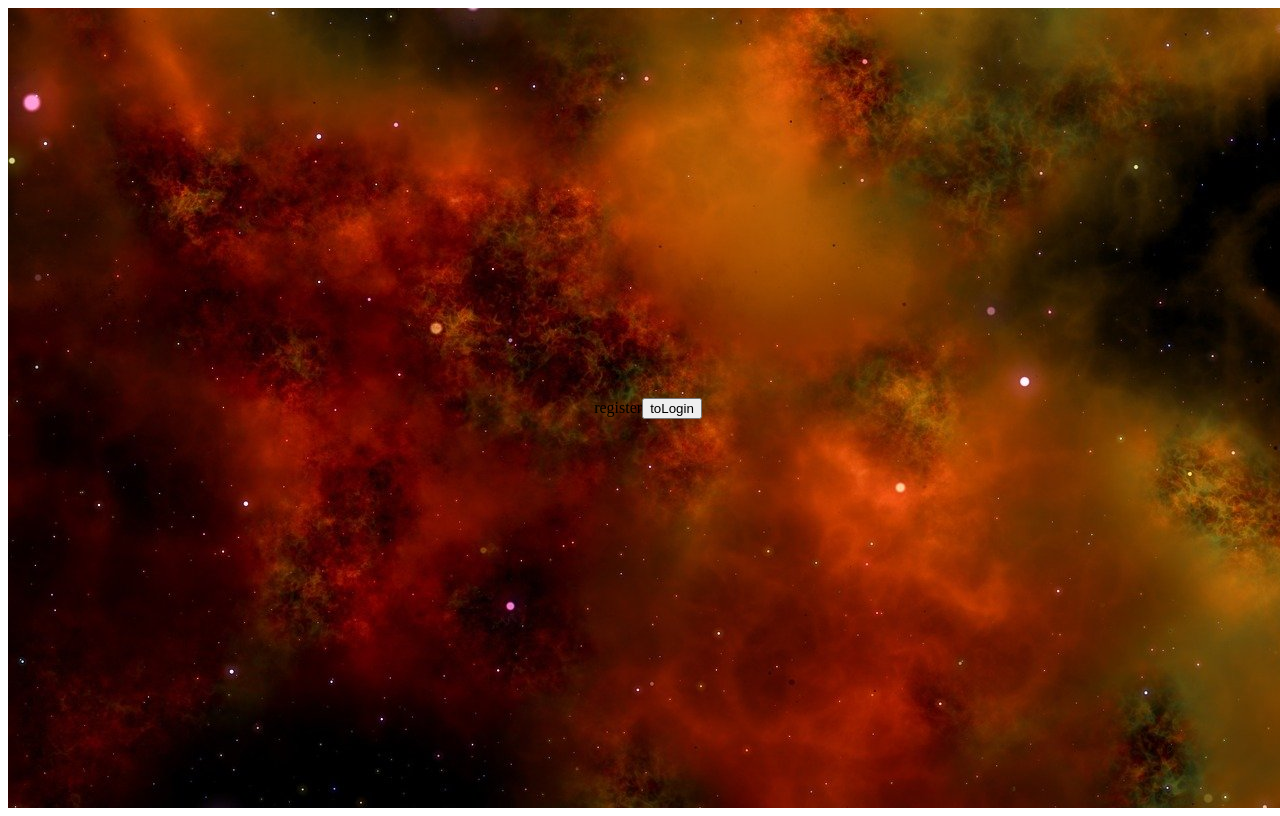
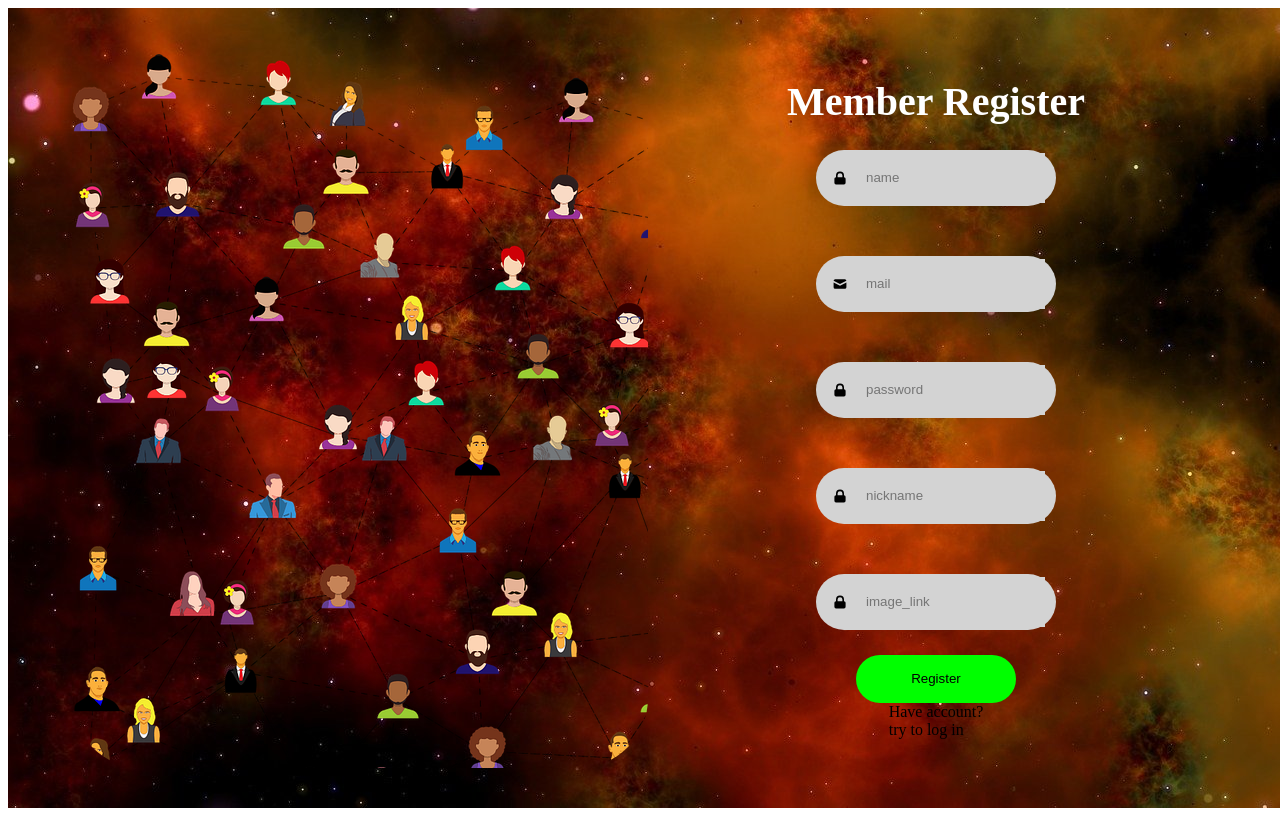
Before and after one commit to he2323/ChatApp, a React (Create React App) app: page / in a window 1280 px wide. Both pictures are taken after a click on the element "Sign Up". Built offline with nearby package versions, Linux system fonts and the light colour scheme.

Commit message:
login and register work, to be updated in future

```diff
--- a/src/App.tsx
+++ b/src/App.tsx
@@ -9,6 +9,7 @@ import { MainBody, MainApp } from "./Styles";
 const App = () => {
   //data to store
   const [userLogged, setUserLogged] = useState(false);
+  const [loggedUser, setLoggedUser] = useState({})
   const [userHaveAccount, setUserHaveAccount] = useState(true);
   const [mail, setMail] = useState("");
   const [password, setPassword] = useState("");
@@ -49,10 +50,12 @@ const App = () => {
       fetch(`/login/${mail}/${password}`)
         .then((response) => response.json())
         .then((data) => {
-          if (data.err === true) {
-            alert("bad pass or mail");
+          if (data.err === false) {
+            setLoggedUser(data)
+            setUserLogged(true);
           } else {
             console.log(data);
+            alert("bad pass or mail");
           }
         });
     } else alert("to short");
@@ -81,7 +84,7 @@ const App = () => {
           name={name}
           nickname={nickname}
           image_link={image_link}
-          register = {() => registerUser()}
+          register={() => registerUser()}
           toLogin={toLogin}
           changeMail={(value: string) => changeMail(value)}
           changePassword={(value: string) => changePassword(value)}
--- a/src/Containers/Login.tsx
+++ b/src/Containers/Login.tsx
@@ -38,7 +38,7 @@ const Login = ({
           changeValue={changePassword}
         />
         <LoginButton type={"LoginButton"} onClick={() => logIn()}>
-          logIn
+          Login
         </LoginButton>
         <div>
           No account?
--- a/src/Containers/Register.tsx
+++ b/src/Containers/Register.tsx
@@ -1,4 +1,6 @@
 import { MainLogin, LoginImg, Forms, LoginLabel, LoginButton } from "../Styles";
+import InputField from "./InputField";
+import { HiMail, HiLockClosed } from "react-icons/hi";
 
 interface RegisterI {
   mail: string;
@@ -27,13 +29,57 @@ const Register = ({
   changeName,
   changeNickname,
   changeImage_link,
-  register
+  register,
 }: RegisterI): JSX.Element => {
   return (
-    <div>
-      register
-      <button onClick={() => toLogin()}>toLogin</button>
-    </div>
+    <MainLogin>
+      <LoginImg></LoginImg>
+      <Forms>
+        <LoginLabel>Member Register</LoginLabel>
+        <InputField
+          icon={<HiLockClosed />}
+          type={"text"}
+          placeholder={"name"}
+          value={name}
+          changeValue={changeName}
+        />
+        <InputField
+          icon={<HiMail />}
+          type={"email"}
+          placeholder={"mail"}
+          value={mail}
+          changeValue={(value: string): void => changeMail(value)}
+        />
+        <InputField
+          icon={<HiLockClosed />}
+          type={"password"}
+          placeholder={"password"}
+          value={password}
+          changeValue={changePassword}
+        />
+        <InputField
+          icon={<HiLockClosed />}
+          type={"text"}
+          placeholder={"nickname"}
+          value={nickname}
+          changeValue={changeNickname}
+        />
+        <InputField
+          icon={<HiLockClosed />}
+          type={"text"}
+          placeholder={"image_link"}
+          value={image_link}
+          changeValue={changeImage_link}
+        />
+        <LoginButton type={"LoginButton"} onClick={() => register()}>
+          Register
+        </LoginButton>
+        <div>
+          Have account?
+          <div onClick={() => toLogin()}>try to log in</div>
+        </div>
+      </Forms>
+    </MainLogin>
   );
 };
 
--- a/src/Styles.tsx
+++ b/src/Styles.tsx
@@ -108,20 +108,21 @@ export const MainLogin = styled.div`
   display: flex;
   flex-wrap: wrap
   align-items: center;
-
+  justify-content: center;
   width: 90%;
   height: 90%;
 `;
 export const LoginImg = styled.div`
   width: 50%;
-  heigth: 100%;
+  height: 100%;
   background-image: url(${loginImg});
   background-repeat: no-repeat;
+  border-radius: 70px;
 `;
 export const Forms = styled.div`
   margin: 0 auto;
   width: 30%;
-  heigth: 100%;
+  height: 100%;
   display: flex;
   flex-wrap: no-wrap;
   flex-direction: column;
```
Also changed, not shown: 2 other files (tests, documents, lock files or other folders).
